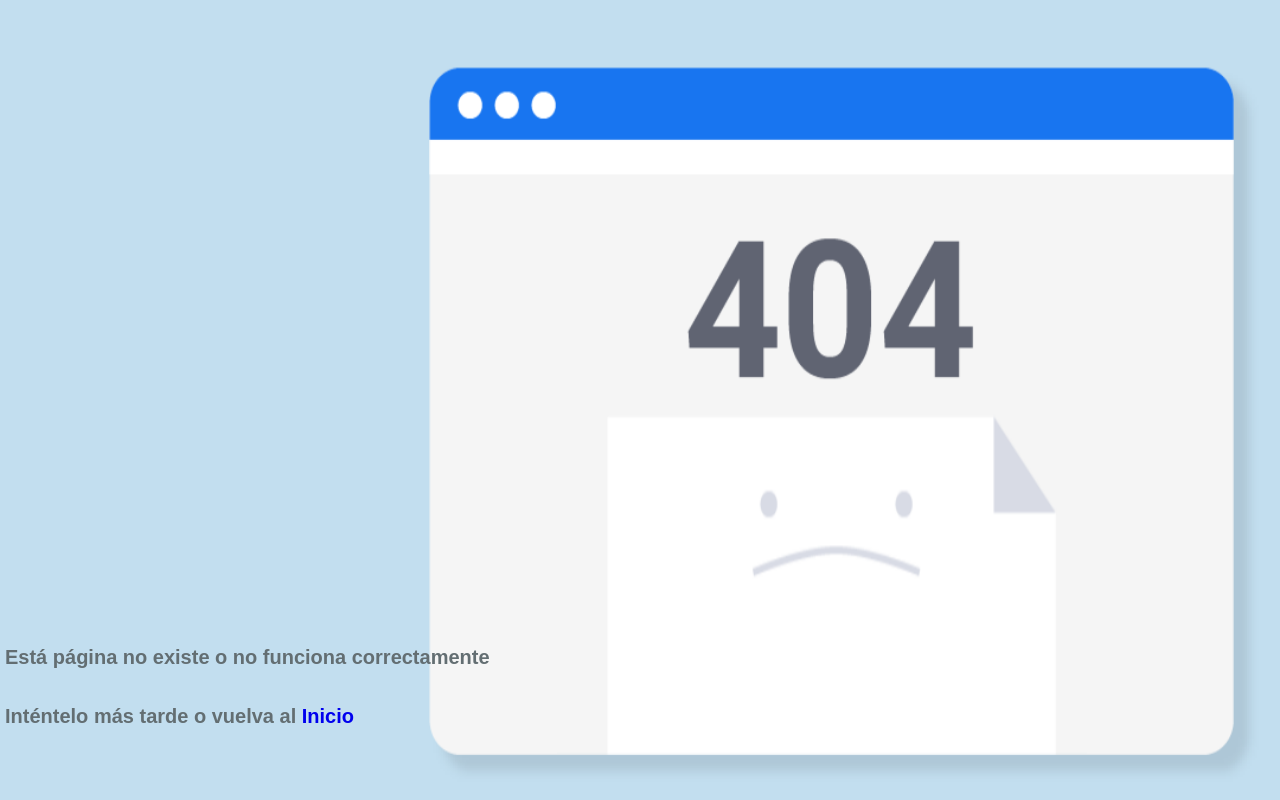
After one commit to nicahdemarco/JNN-e-commerce, a PHP site: page /error404.php in a window 1280 px wide. The commit adds this page. Run offline with PHP 8.4, Linux system fonts and the light colour scheme.

Commit message:
Agrego pag 404 con css

```diff
--- /dev/null
+++ b/CSS/404.css
@@ -0,0 +1,37 @@
+*{
+    background-image: url(../images/404.png);
+    background-size: cover;
+    margin: 0 auto;
+    padding: 0;
+}
+
+body{
+    height: 100vh;
+}
+
+ul{
+    height: 91vh;
+    display: flex;
+    flex-direction: column;
+    justify-content: flex-end;
+    padding-bottom: 9vh;
+
+}
+
+ul li{
+    list-style-type: none;
+    font-size: 20px;
+    font-family: sans-serif;
+    font-weight: bold;
+    color: #636e72;
+    margin-left: 5px;
+}
+
+ul li a{
+    text-decoration: none;
+    background-image: none;
+}
+
+body, ul, li, p, a{
+    background-image: none;
+}
--- a/CSS/master.css
+++ b/CSS/master.css
@@ -2,7 +2,6 @@
 @import "../CSS/navegador.css";
 @import "../CSS/productos.css";
 @import "../CSS/footer.css";
-
 
 
 *{
--- /dev/null
+++ b/error404.php
@@ -0,0 +1,26 @@
+<!DOCTYPE html>
+<html lang="es">
+<head>
+    <meta charset="UTF-8">
+    <meta name="viewport" content="width=device-width, initial-scale=1.0">
+    <meta http-equiv="X-UA-Compatible" content="ie=edge">
+    <link rel="stylesheet" href="CSS/404.css">
+    <title>Document</title>
+</head>
+<body>
+    <ul>
+        <li>
+            <p>Está página no existe o no funciona correctamente</p>
+        </li>
+        <br>
+        <br>
+        <li>
+            <p>
+                Inténtelo más tarde o vuelva al
+                <a href="index.php">Inicio</a>
+            </p>
+        </li>
+    </ul>
+
+</body>
+</html>
```
Also changed, not shown: images/404.png (added).
